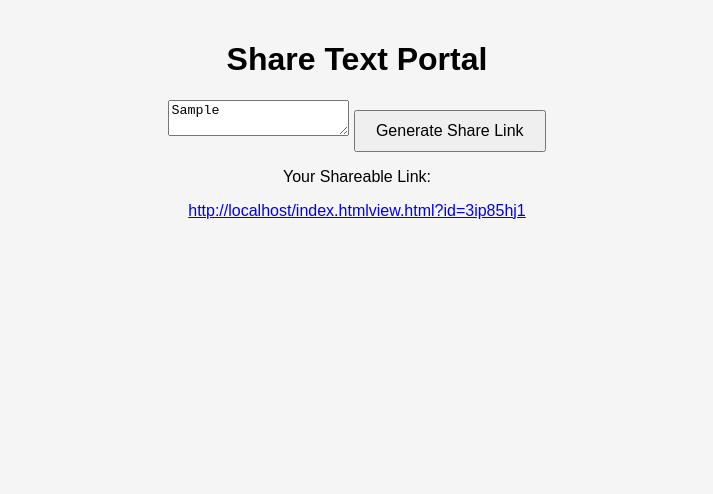
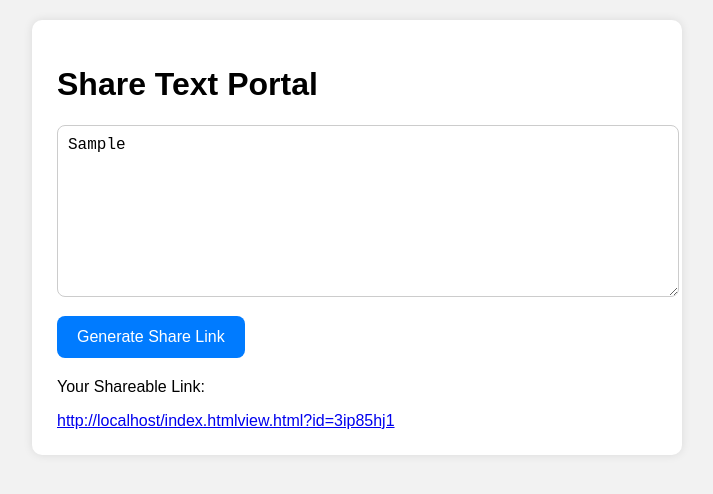
Before and after one commit to subhankar-spec/share, a plain HTML site: page index.html in a window 1280 px wide. Both pictures are taken after typing "Sample" into the empty fields and a click on the button "Generate Share Link". Shown: the whole page, without its empty margins (283-996 px from the left). Drawn offline with Linux system fonts and the light colour scheme.

Commit message:
Revamp CSS styles for improved layout and design
Updated styles for body, container, textarea, and buttons.

```diff
--- a/style.css
+++ b/style.css
@@ -1,31 +1,51 @@
 body {
+    font-family: Arial, sans-serif;
+    background: #f2f2f2;
     margin: 0;
-    font-family: Arial, sans-serif;
-    background: #f5f5f5;
-}
-
-header {
-    background: #0044cc;
     padding: 20px;
-    text-align: center;
-    color: white;
 }
 
 .container {
-    padding: 20px;
-    text-align: center;
+    background: white;
+    padding: 25px;
+    max-width: 600px;
+    margin: auto;
+    border-radius: 10px;
+    box-shadow: 0 0 10px rgba(0,0,0,0.1);
+}
+
+textarea {
+    width: 100%;
+    height: 150px;
+    padding: 10px;
+    font-size: 16px;
+    border-radius: 8px;
+    border: 1px solid #ccc;
 }
 
 button {
-    padding: 10px 20px;
+    margin-top: 15px;
+    padding: 12px 20px;
     font-size: 16px;
+    background: #007bff;
+    border: none;
+    color: white;
+    border-radius: 8px;
     cursor: pointer;
 }
 
-footer {
-    margin-top: 40px;
-    text-align: center;
-    padding: 15px;
-    background: #222;
-    color: white;
+button:hover {
+    background: #0056b3;
 }
+
+#result {
+    margin-top: 20px;
+}
+
+.hidden {
+    display: none;
+}
+
+a {
+    word-break: break-all;
+}
```
